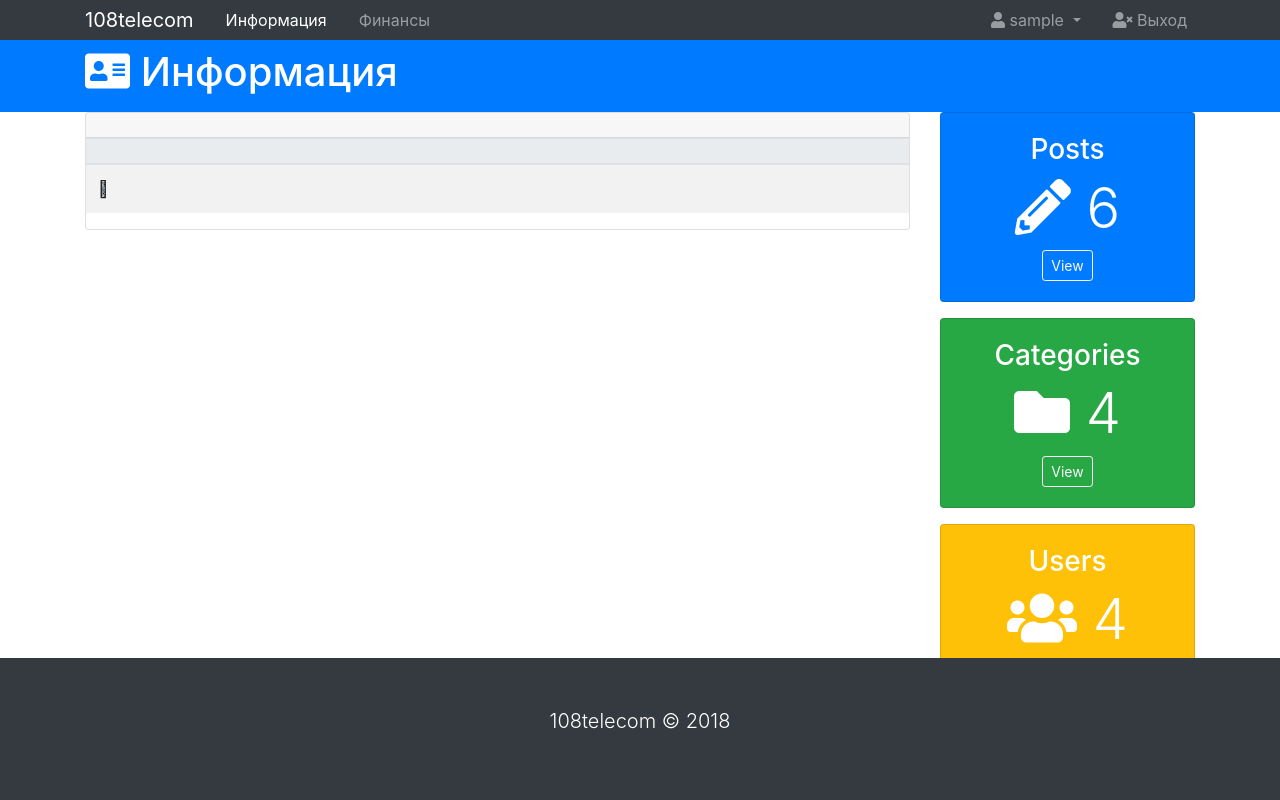
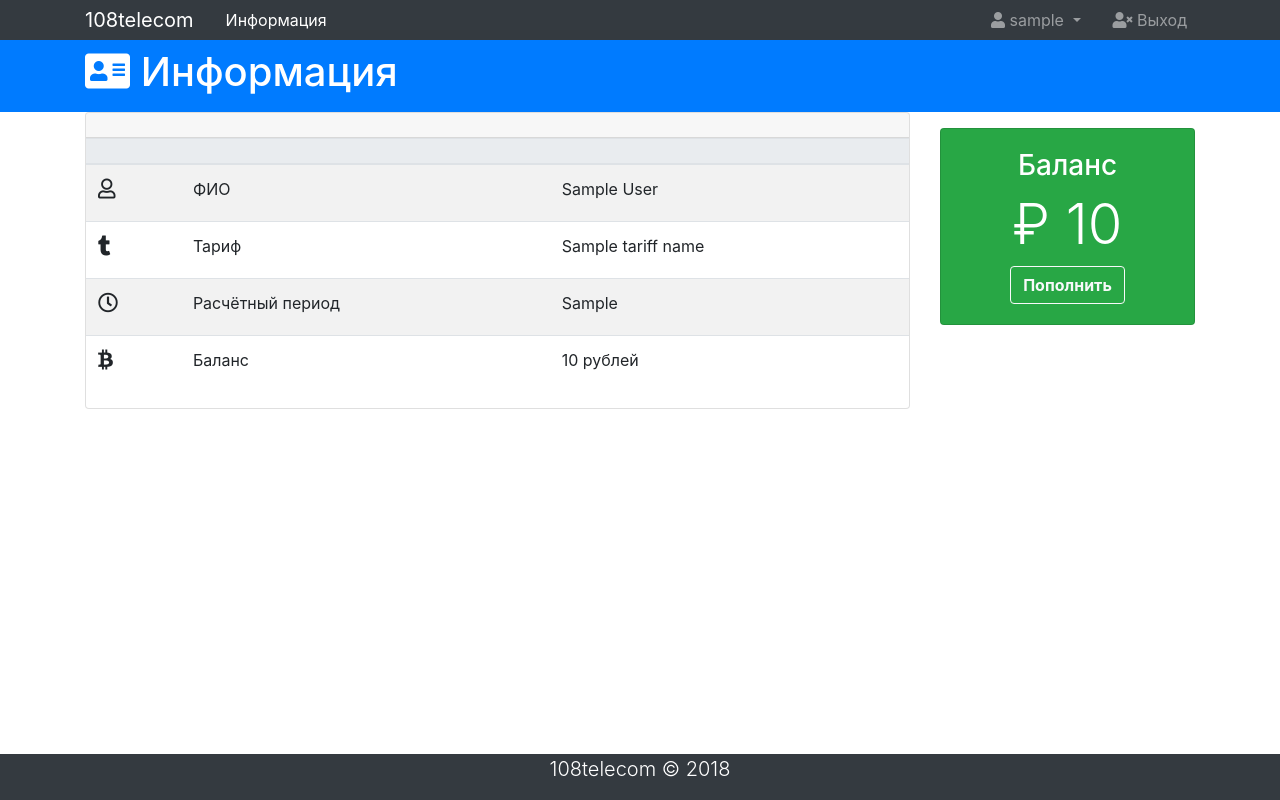
Before and after one commit to kheeva/108telecom_lk, a Django app: template lk/authapp/templates/lk_main.html in a window 1280 px wide. Run offline with Django 3.2, Linux system fonts and the light colour scheme; the template is opened without the code that fills it: most values are stand-ins (such as "Sample title", 1, 10 or a date in 2020); lists and menus that the app fills with data are empty; some libraries are stand-ins or nearby versions.

Commit message:
add pay button, stats, some style

```diff
--- a/lk/authapp/templates/base.html
+++ b/lk/authapp/templates/base.html
@@ -20,11 +20,11 @@
     </title>
 
   </head>
-  <body>
+  <body style="padding-bottom: 3rem;">
 
             {% block content %}
             {% endblock %}
-    <footer id="main-footer" class="fixed-bottom bg-dark text-white p-5">
+    <footer id="main-footer" class="fixed-bottom bg-dark mt-5 text-white d-none d-sm-block">
         <div class="container">
           <div class="row">
             <div class="col">
--- a/lk/authapp/templates/index.html
+++ b/lk/authapp/templates/index.html
@@ -40,7 +40,7 @@
 
 
     <!-- PAY_CONFIRM MODAL -->
-    <div class="modal d-none" id="payConfirmModal"">
+    <div class="modal d-none" id="payConfirmModal">
       <div class="modal-dialog">
         <div class="modal-content">
           <div class="modal-header">
@@ -63,7 +63,6 @@
           <div class="modal-footer">
               <input type="submit" name="Submit" value="Оплатить">
               </form>
-            <!--<button class="btn btn-primary" data-dismiss="modal">Подтверждаю</button>-->
           </div>
         </div>
       </div>
--- a/lk/authapp/templates/lk_main.html
+++ b/lk/authapp/templates/lk_main.html
@@ -13,9 +13,9 @@
           <li class="nav-item px-2">
             <a href="index.html" class="nav-link active">Информация</a>
           </li>
-          <li class="nav-item px-2">
-            <a href="posts.html" class="nav-link">Финансы</a>
-          </li>
+          <!--<li class="nav-item px-2">-->
+            <!--<a href="posts.html" class="nav-link">Финансы</a>-->
+          <!--</li>-->
         </ul>
 
         <ul class="navbar-nav ml-auto">
@@ -27,7 +27,7 @@
               <!--<a href="profile.html" class="dropdown-item">-->
                 <!--<i class="fas fa-user-circle"></i> Profile-->
               <!--</a>-->
-              <a href="settings.html" class="dropdown-item">
+              <a href="#" class="dropdown-item">
                 <i class="fas fa-cog"></i> Настройки
               </a>
             </div>
@@ -55,113 +55,141 @@
   </header>
 
 
-  <!-- POSTS -->
+  <!-- Information -->
   <section id="posts">
     <div class="container">
       <div class="row">
         <div class="col-md-9">
           <div class="card">
             <div class="card-header">
-              <!--<h4>Latest Posts</h4>-->
             </div>
             <table class="table table-striped">
               <thead class="thead-light">
                 <tr>
                   <th></th>
                   <th></th>
+                  <th></th>
                 </tr>
               </thead>
               <tbody>
                 <tr>
-                  <td><i class="fal fa-user"></i></td>
-                  <td>{{user.log}}</td>
+                  <td><h5><i class="far fa-user"></i></h5></td>
+                  <td>ФИО</td>
+                  <td>{{user_obj.full_name}}</td>
+                </tr>
+                <tr>
+                  <td><h5><i class="fab fa-tumblr"></i></h5></td>
+                  <td>Тариф</td>
+                  <td>{{tariff_name}}</td>
+                </tr>
+                <tr>
+                  <td><h5><i class="far fa-clock"></i></h5></td>
+                  <td>Расчётный период</td>
+                  <td>{{tariff_period}}</td>
+                </tr>
+                <tr>
+                  <td><h5><i class="fab fa-btc"></i></h5></td>
+                  <td>Баланс</td>
+                  <td>{{balance}} рублей</td>
                 </tr>
               </tbody>
             </table>
           </div>
         </div>
-        <div class="col-md-3">
-          <div class="card text-center bg-primary text-white mb-3">
+
+        <!--buttons-->
+        <div class="col-md-3 pt-3">
+          <div class="card text-center bg-success text-white mb-3" id="card_balance">
             <div class="card-body">
-              <h3>Posts</h3>
+              <h3>Баланс</h3>
               <h4 class="display-4">
-                <i class="fas fa-pencil-alt"></i> 6
+                &#8381; {{balance}}
               </h4>
-              <a href="posts.html" class="btn btn-outline-light btn-sm">View</a>
+              <button class="btn btn-outline-light btn-md font-weight-bold" data-toggle="modal" data-target="#payModal">Пополнить</button>
             </div>
           </div>
 
-          <div class="card text-center bg-success text-white mb-3">
-            <div class="card-body">
-              <h3>Categories</h3>
-              <h4 class="display-4">
-                <i class="fas fa-folder"></i> 4
-              </h4>
-              <a href="categories.html" class="btn btn-outline-light btn-sm">View</a>
-            </div>
-          </div>
+          <!--<div class="card text-center bg-success text-white mb-3">-->
+            <!--<div class="card-body">-->
+              <!--<h3>Categories</h3>-->
+              <!--<h4 class="display-4">-->
+                <!--<i class="fas fa-folder"></i> 4-->
+              <!--</h4>-->
+              <!--<a href="categories.html" class="btn btn-outline-light btn-sm">View</a>-->
+            <!--</div>-->
+          <!--</div>-->
 
-          <div class="card text-center bg-warning text-white mb-3">
-            <div class="card-body">
-              <h3>Users</h3>
-              <h4 class="display-4">
-                <i class="fas fa-users"></i> 4
-              </h4>
-              <a href="users.html" class="btn btn-outline-light btn-sm">View</a>
-            </div>
-          </div>
-        </div>
+          <!--<div class="card text-center bg-warning text-white mb-3">-->
+            <!--<div class="card-body">-->
+              <!--<h3>Users</h3>-->
+              <!--<h4 class="display-4">-->
+                <!--<i class="fas fa-users"></i> 4-->
+              <!--</h4>-->
+              <!--<a href="users.html" class="btn btn-outline-light btn-sm">View</a>-->
+            <!--</div>-->
+          <!--</div>-->
+        <!--</div>-->
       </div>
     </div>
   </section>
 
   <!-- MODALS -->
 
-  <!-- ADD POST MODAL -->
-  <div class="modal fade" id="addPostModal">
-    <div class="modal-dialog modal-lg">
+  <!-- Balance MODAL -->
+  <!-- PAY_PREPARE MODAL -->
+    <div class="modal" id="payModal">
+      <div class="modal-dialog">
         <div class="modal-content">
-        <div class="modal-header bg-primary text-white">
-          <h5 class="modal-title">Add Post</h5>
-          <button class="close" data-dismiss="modal">
-            <span>&times;</span>
-          </button>
+          <div class="modal-header bg-light">
+            <h5 class="modal-title">Пополнение лицевого счета</h5>
+            <button class="close" data-dismiss="modal">&times;</button>
           </div>
           <div class="modal-body">
             <form>
               <div class="form-group">
-              <label for="title">Title</label>
-              <input type="text" class="form-control">
-            </div>
-            <div class="form-group">
-              <label for="category">Category</label>
-              <select class="form-control">
-                <option value="">Web Development</option>
-                <option value="">Tech Gadgets</option>
-                <option value="">Business</option>
-                <option value="">Health & Wellness</option>
-              </select>
-            </div>
-            <div class="form-group">
-              <label for="image">Upload Image</label>
-              <div class="custom-file">
-                <input type="file" class="custom-file-input" id="image">
-                <label for="image" class="custom-file-label">Choose File</label>
-              </div>
-              <small class="form-text text-muted">Max Size 3mb</small>
-            </div>
-            <div class="form-group">
-              <label for="body">Body</label>
-              <textarea name="editor1" class="form-control"></textarea>
+                <label for="sum">Сумма в рублях</label>
+                <input id="payment_sum" name="payment_sum" type="number"
+                       min="10" value="10" step="1" placeholder="Сумма платежа"
+                       class="form-control" required onkeypress="return isNumber(event)" />
               </div>
             </form>
           </div>
-        <div class="modal-footer">
-          <button class="btn btn-primary" data-dismiss="modal">Save Changes</button>
+          <div class="modal-footer bg-light">
+            <button class="btn btn-primary btn-md" data-dismiss="modal" onclick="send_pay_prepare()">Пополнить</button>
           </div>
         </div>
       </div>
     </div>
+
+    <!-- PAY_CONFIRM MODAL -->
+    <div class="modal d-none" id="payConfirmModal">
+      <div class="modal-dialog">
+        <div class="modal-content">
+          <div class="modal-header bg-light">
+            <p class="modal-title">Подтверждение платежа</p>
+            <button class="close" data-dismiss="modal">&times;</button>
+          </div>
+          <div class="modal-body">
+            <h5>Подтвердите платеж на сумму: <span id="confirm_sum_show"></span> рублей </h5><br />
+              <form action="https://wpay.uniteller.ru/pay/" method="POST">
+                <input type="hidden" name="Shop_IDP" value="00015162">
+                <input type="hidden" id="Order_IDP" name="Order_IDP" value="">
+                <input type="hidden" name="CallbackFields" value="Customer_IDP BillNumber Total">
+                <input type="hidden" id="Subtotal_P" name="Subtotal_P" value="">
+                <input type="hidden" id="Customer_IDP" name="Customer_IDP" value="">
+                <input type="hidden" id="Signature" name="Signature" value="">
+                <input type="hidden" name="URL_RETURN_OK" value="http://108telecom.ru/">
+                <input type="hidden" name="URL_RETURN_NO" value="http://108telecom.ru/">
+          </div>
+          <div class="modal-footer bg-light">
+              <input type="submit" class="btn btn-success btn-md" name="Submit" value="Оплатить">
+              </form>
+          </div>
+        </div>
+      </div>
+    </div>
+
+
 
   <!-- ADD CATEGORY MODAL -->
   <div class="modal fade" id="addCategoryModal">
@@ -226,3 +254,75 @@
   </div>
 
 {% endblock %}
+
+{% block javascript %}
+  <script>
+    // balance button color
+    var balance = {{balance}}
+    console.log(balance)
+    if (balance < 0){
+      $('#card_balance').removeClass( "bg-success" );
+      $('#card_balance').addClass( "bg-danger" );
+    }
+
+    //payment
+    function isNumber(evt) {
+            evt = (evt) ? evt : window.event;
+            var charCode = (evt.which) ? evt.which : evt.keyCode;
+            if (charCode > 31 && (charCode < 48 || charCode > 57)) {
+                return false;
+            }
+            return true;
+        }
+
+
+        function getCookie(c_name)
+        {
+            if (document.cookie.length > 0)
+            {
+                c_start = document.cookie.indexOf(c_name + "=");
+                if (c_start != -1)
+                {
+                    c_start = c_start + c_name.length + 1;
+                    c_end = document.cookie.indexOf(";", c_start);
+                    if (c_end == -1) c_end = document.cookie.length;
+                    return unescape(document.cookie.substring(c_start,c_end));
+                }
+            }
+            return "";
+         }
+
+
+        function send_pay_prepare() {
+            var confirm_sum_show = document.getElementById('payment_sum').value;
+            //var Subtotal_P = document.getElementById('Subtotal_P').value;
+            //var Order_IDP = document.getElementById('Order_IDP').value;
+            //var Customer_IDP = document.getElementById('Customer_IDP').value;
+            //var Signature = document.getElementById('Signature').value;
+
+            if(confirm_sum_show===''){return;}
+            console.log(confirm_sum_show)
+            $.ajaxSetup({ headers: { "X-CSRFToken": getCookie("csrftoken"),
+                                    "X-Requested-With": "XMLHttpRequest" }});
+            $.ajax({
+                type: "POST",
+                url: "{% url 'pay_prepare' %}",
+                data: {
+                    'payment_sum': confirm_sum_show
+                },
+                dataType: 'json',
+                success: function (data) {
+                    console.log(data.Order_IDP)
+                    $("#confirm_sum_show").text(confirm_sum_show);
+                    document.getElementById('Subtotal_P').value = data.Subtotal_P;
+                    document.getElementById('Order_IDP').value = data.Order_IDP;
+                    document.getElementById('Customer_IDP').value = data.Customer_IDP;
+                    document.getElementById('Signature').value = data.Signature;
+                    $('#payConfirmModal').removeClass( "d-none" );
+                    $('#payConfirmModal').modal('show');
+                    //send_pay(data);
+                }
+            });
+        };
+  </script>
+{% endblock %}
--- a/lk/lk/settings.py
+++ b/lk/lk/settings.py
@@ -29,7 +29,7 @@ class Base(MiddlewareConfigMixin, Configuration):
             'BACKEND': 'django.core.cache.backends.locmem.LocMemCache'
         }
     }
-    SESSION_EXPIRE_SECONDS = 60
+    SESSION_EXPIRE_SECONDS = 600
     SESSION_EXPIRE_AFTER_LAST_ACTIVITY = True
 
     INSTALLED_APPS = [
```
Also changed, not shown: lk/authapp/models.py (+64 -0 lines), lk/authapp/views.py (+19 -4 lines). Lines whose indentation alone changed are shown as unchanged.
